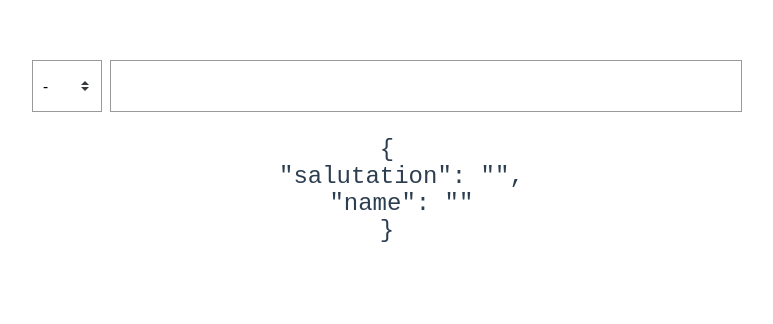
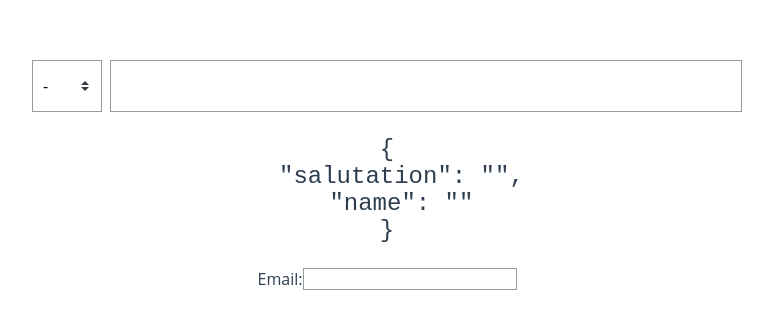
Before and after one commit to justinehell/real-world-vue3, a Vue app: page / in a window 1280 px wide. Shown: the top 324 px of the page, without its empty margins (253-1026 px from the left). Built offline with nearby package versions, Linux system fonts and the light colour scheme.

Commit message:
Add BaseInput Component

```diff
--- a/src/App.vue
+++ b/src/App.vue
@@ -5,23 +5,32 @@
       v-model:name.capitalize="form.name"
     />
     <pre>{{ form }}</pre>
+    <BaseInput v-model="email" label="Email:" />
+
+    <pre>{{ email }}</pre>
   </div>
 </template>
 
 <script>
-import { reactive } from 'vue' // composition API
+import { ref } from 'vue'
 import SalutationName from '@/components/SalutationName'
+import BaseInput from './components/BaseInput'
 export default {
   name: 'App',
-  components: { SalutationName },
+  components: {
+    SalutationName,
+    BaseInput,
+  },
   setup() {
-    const form = reactive({
+    const email = ref('')
+    const form = ref({
       // our State
       salutation: '',
       name: '',
     })
     return {
       form,
+      email,
     }
   },
 }
@@ -55,6 +64,9 @@ input,
 textarea {
   box-sizing: border-box;
   border: solid 1px rgba(0, 0, 0, 0.4);
+}
+input.thicc {
+  border-width: 4px;
 }
 textarea {
   width: 100%;
--- /dev/null
+++ b/src/components/BaseInput.vue
@@ -0,0 +1,24 @@
+<template>
+  <div>
+    <label>{{ label }}</label>
+    <input
+      :value="modelValue"
+      @input="$emit('update:modelValue', $event.target.value)"
+    />
+  </div>
+</template>
+
+<script>
+export default {
+  props: {
+    modelValue: {
+      type: [String, Number],
+      default: '',
+    },
+    label: {
+      type: String,
+      default: null,
+    },
+  },
+}
+</script>
```
